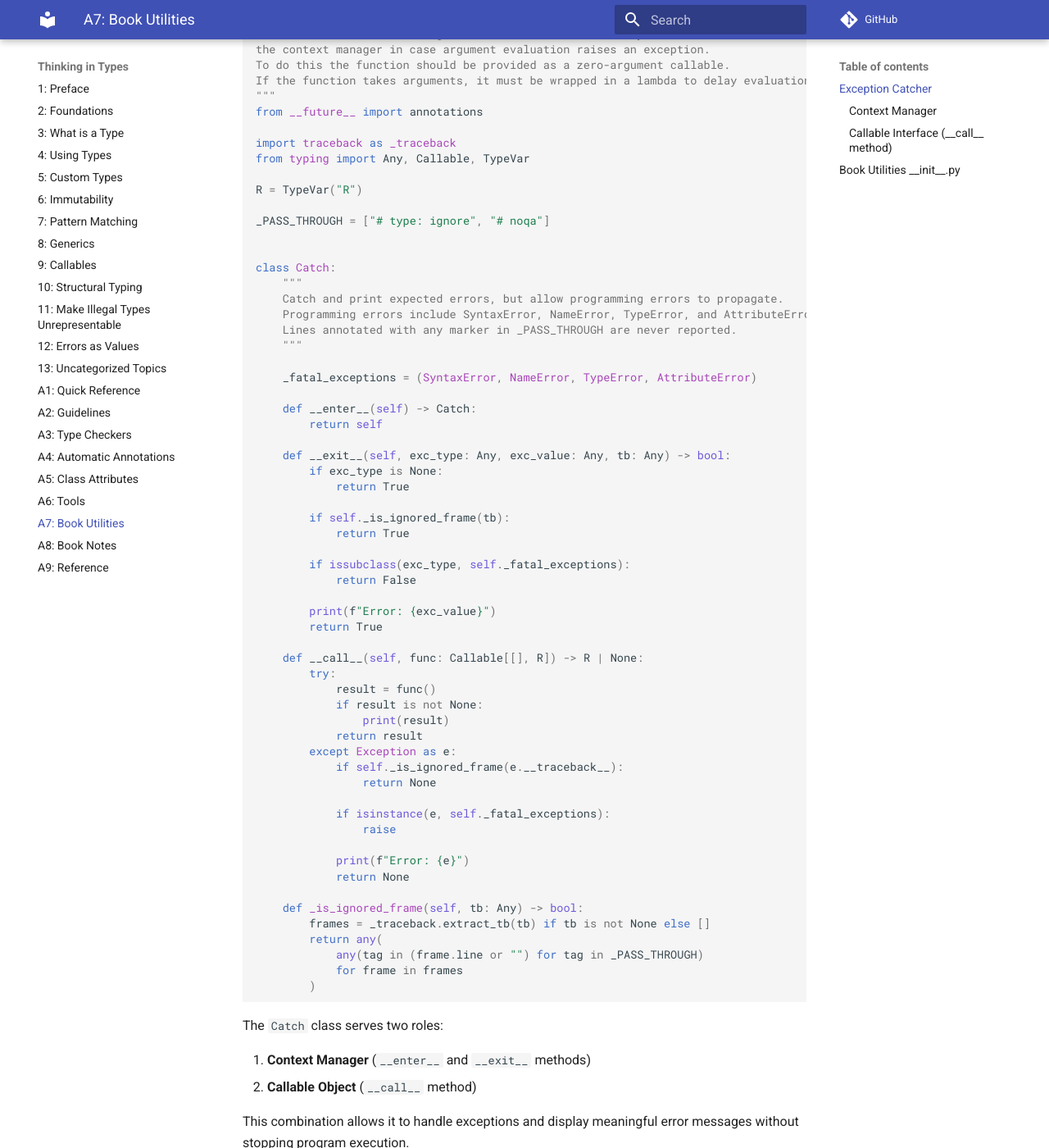
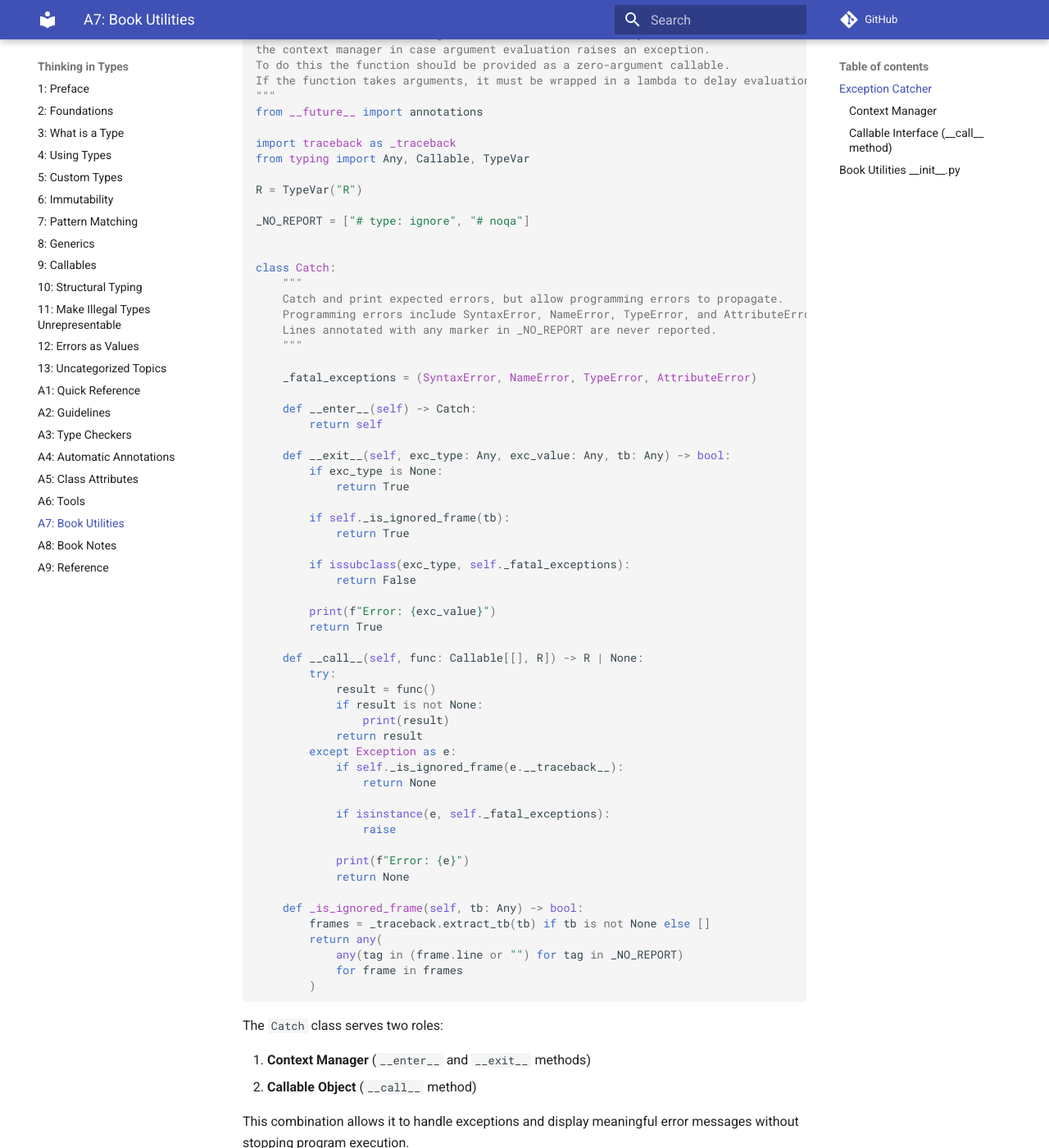
Before and after one commit to ThinkingInTypes/ThinkingInTypes.github.io, an MkDocs documentation site: the page built from Chapters/Z07_Appendix_Book_Utilities.md, in a window 1280 px wide and 1400 px high, scrolled down 514 px. Shown: the whole window at 82% size. Built offline with MkDocs 1.6.1 and Material for MkDocs 9.7.7, drawn with Linux system fonts in a browser that asks for light colours; comment, search, counter and statistics services are not loaded.

Commit message:
Update Z07_Appendix_Book_Utilities.md

````diff
--- a/Chapters/Z07_Appendix_Book_Utilities.md
+++ b/Chapters/Z07_Appendix_Book_Utilities.md
@@ -28,14 +28,14 @@ from typing import Any, Callable, TypeVar
 
 R = TypeVar("R")
 
-_PASS_THROUGH = ["# type: ignore", "# noqa"]
+_NO_REPORT = ["# type: ignore", "# noqa"]
 
 
 class Catch:
     """
     Catch and print expected errors, but allow programming errors to propagate.
     Programming errors include SyntaxError, NameError, TypeError, and AttributeError.
-    Lines annotated with any marker in _PASS_THROUGH are never reported.
+    Lines annotated with any marker in _NO_REPORT are never reported.
     """
 
     _fatal_exceptions = (SyntaxError, NameError, TypeError, AttributeError)
@@ -75,7 +75,7 @@ class Catch:
     def _is_ignored_frame(self, tb: Any) -> bool:
         frames = _traceback.extract_tb(tb) if tb is not None else []
         return any(
-            any(tag in (frame.line or "") for tag in _PASS_THROUGH)
+            any(tag in (frame.line or "") for tag in _NO_REPORT)
             for frame in frames
         )
 ```
````
